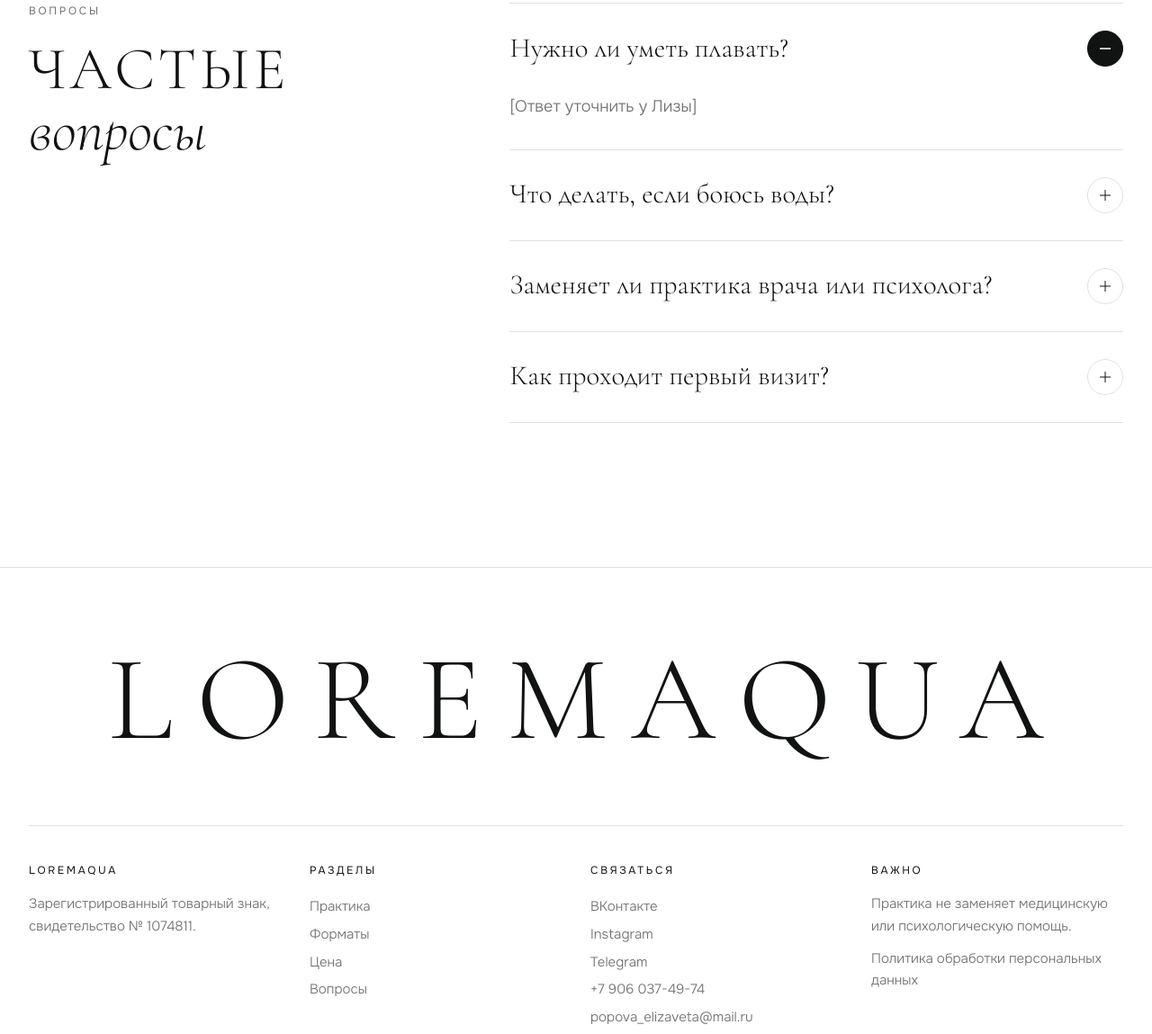
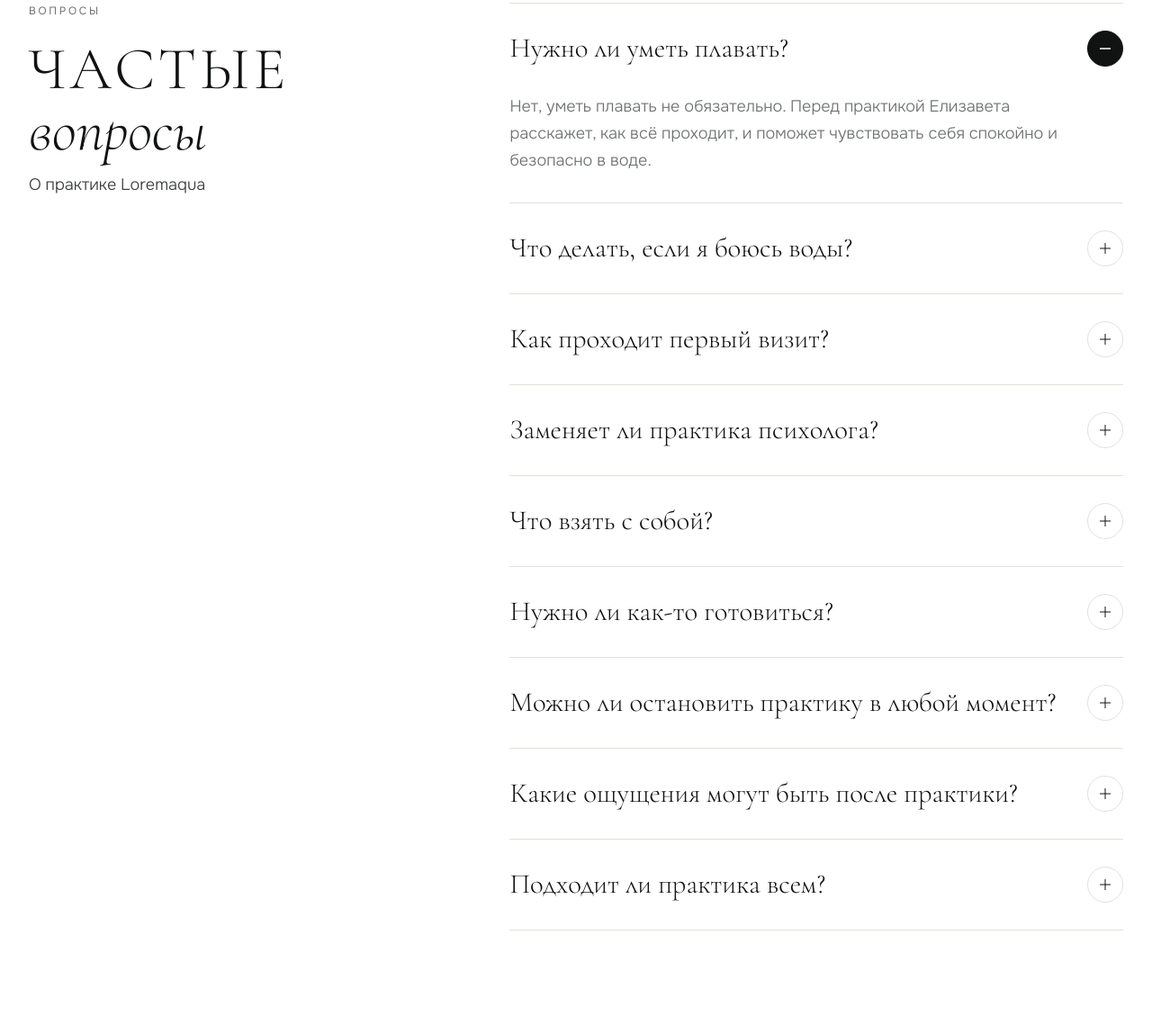
Before and after one commit to mostiev/loremaqua, a plain HTML site: page index.html in a window 1280 px wide. Shown: the part 9205-10354 px from the top of the page at 90% size. Drawn offline with Linux system fonts and the light colour scheme.

Commit message:
Обновить частые вопросы о практике Loremaqua

```diff
--- a/index.html
+++ b/index.html
@@ -574,12 +574,45 @@ section[id]{scroll-margin-top:80px}
     <div>
       <p class="label">Вопросы</p>
       <h2 class="h2 caps" style="margin-top:20px">Частые<br><em>вопросы</em></h2>
+      <p class="text" style="margin-top:12px">О практике Loremaqua</p>
     </div>
     <div>
-      <details class="faq" open><summary>Нужно ли уметь плавать?<span class="pm" aria-hidden="true"></span></summary><p>[Ответ уточнить у Лизы]</p></details>
-      <details class="faq"><summary>Что делать, если боюсь воды?<span class="pm" aria-hidden="true"></span></summary><p>[Ответ уточнить у Лизы]</p></details>
-      <details class="faq"><summary>Заменяет ли практика врача или психолога?<span class="pm" aria-hidden="true"></span></summary><p>Нет. Практика не заменяет медицинскую или психологическую помощь.</p></details>
-      <details class="faq"><summary>Как проходит первый визит?<span class="pm" aria-hidden="true"></span></summary><p>[Ответ уточнить у Лизы]</p></details>
+      <details class="faq" open>
+        <summary>Нужно ли уметь плавать?<span class="pm" aria-hidden="true"></span></summary>
+        <p>Нет, уметь плавать не обязательно. Перед практикой Елизавета расскажет, как всё проходит, и поможет чувствовать себя спокойно и безопасно в воде.</p>
+      </details>
+      <details class="faq">
+        <summary>Что делать, если я боюсь воды?<span class="pm" aria-hidden="true"></span></summary>
+        <p>Расскажите об этом Елизавете заранее. Вы обсудите свои переживания и границы, а во время встречи сможете в любой момент остановить практику или попросить о паузе.</p>
+      </details>
+      <details class="faq">
+        <summary>Как проходит первый визит?<span class="pm" aria-hidden="true"></span></summary>
+        <p>Сначала вы познакомитесь, обсудите ваше самочувствие, ожидания и важные ограничения. Затем Елизавета объяснит ход практики и ответит на вопросы. Сессия проходит индивидуально, в комфортном для вас темпе.</p>
+      </details>
+      <details class="faq">
+        <summary>Заменяет ли практика психолога?<span class="pm" aria-hidden="true"></span></summary>
+        <p>Нет. «Loremaqua» — телесно-ориентированная практика расслабления, а не замена психотерапии, психологической или медицинской помощи. Она может стать частью заботы о себе, но не заменяет работу со специалистом.</p>
+      </details>
+      <details class="faq">
+        <summary>Что взять с собой?<span class="pm" aria-hidden="true"></span></summary>
+        <p>Заранее уточните у Елизаветы, что понадобится именно для вашей сессии. Она сообщит, что взять с собой и как подготовиться.</p>
+      </details>
+      <details class="faq">
+        <summary>Нужно ли как-то готовиться?<span class="pm" aria-hidden="true"></span></summary>
+        <p>Специальная подготовка не требуется. Перед встречей сообщите Елизавете о самочувствии, особенностях здоровья и любых обстоятельствах, которые важно учесть.</p>
+      </details>
+      <details class="faq">
+        <summary>Можно ли остановить практику в любой момент?<span class="pm" aria-hidden="true"></span></summary>
+        <p>Да. Ваш комфорт и согласие важны на каждом этапе. Вы можете попросить изменить ход практики, сделать паузу или завершить сессию.</p>
+      </details>
+      <details class="faq">
+        <summary>Какие ощущения могут быть после практики?<span class="pm" aria-hidden="true"></span></summary>
+        <p>Ощущения индивидуальны: кому-то хочется отдохнуть, кто-то чувствует лёгкость или эмоциональную отзывчивость. Не нужно добиваться определённого результата — важно прислушиваться к себе.</p>
+      </details>
+      <details class="faq">
+        <summary>Подходит ли практика всем?<span class="pm" aria-hidden="true"></span></summary>
+        <p>Не всегда. Если у вас есть особенности здоровья, острое недомогание или сомнения, обсудите это с Елизаветой до записи; при необходимости проконсультируйтесь с врачом.</p>
+      </details>
     </div>
   </div>
 </section>
```
